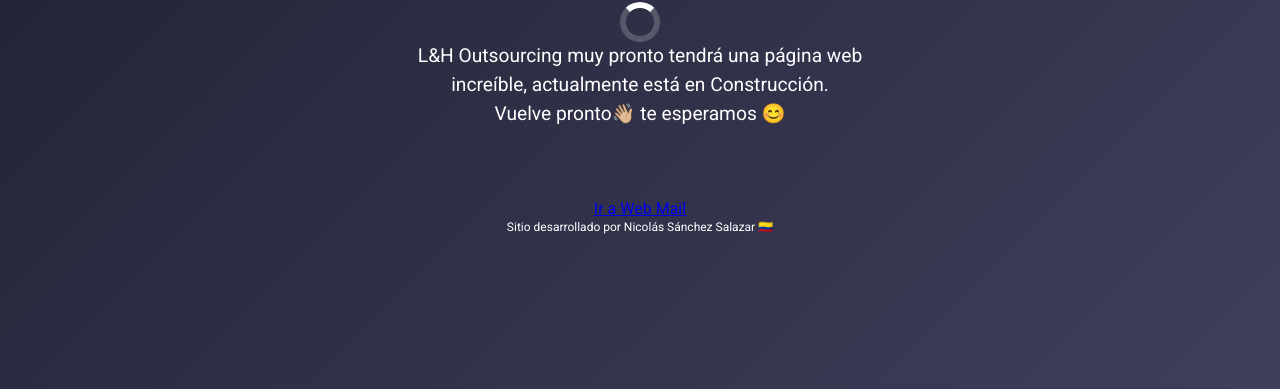
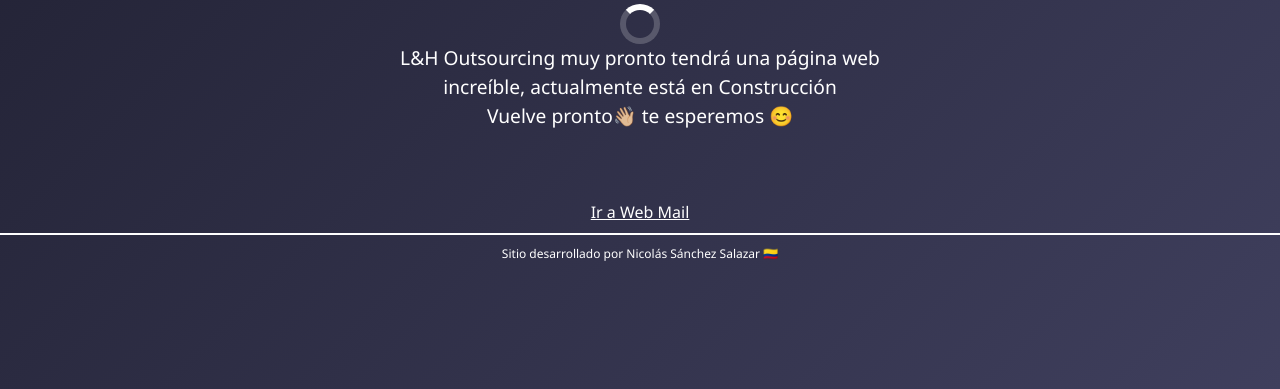
Before and after one commit to LyH-Outsourcing/LyH-Outsourcing.github.io, a plain HTML site: page index.html in a window 1280 px wide. Shown: the part 411-800 px from the top of the page. Drawn offline with Linux system fonts and the light colour scheme.

Commit message:
Update index.html

```diff
--- a/index.html
+++ b/index.html
@@ -4,21 +4,26 @@
   <meta charset="UTF-8" />
   <meta name="viewport" content="width=device-width, initial-scale=1.0" />
   <title>L&H Outsourcing</title>
-  <link href="https://fonts.googleapis.com/css2?family=Montserrat:wght@700&family=Roboto&display=swap" rel="stylesheet">
-    <link rel="icon" href="https://cdn-icons-png.freepik.com/256/5110/5110278.png?semt=ais_hybrid" type="image/x-icon" />
+  <link href="https://fonts.googleapis.com/css2?family=Noto+Sans:ital,wght@0,100..900;1,100..900&display=swap" rel="stylesheet">
+  <link rel="icon" href="https://cdn-icons-png.freepik.com/256/5110/5110278.png?semt=ais_hybrid" type="image/x-icon" />
   <style>
-    *{box-sizing:border-box;margin:0;padding:0;}body{background:linear-gradient(135deg,#1e1e2f,#3f3f5d);color:#fff;font-family:'Roboto',sans-serif;display:flex;flex-direction:column;justify-content:center;align-items:center;height:100vh;overflow:hidden;text-align:center;}
+    *{box-sizing:border-box;margin:0;padding:0;}body{background:linear-gradient(135deg,#1e1e2f,#3f3f5d);color:#fff;  font-family: "Noto Sans", sans-serif;
+    display:flex;flex-direction:column;justify-content:center;align-items:center;height:100vh;overflow:hidden;text-align:center;}
 
     .container{max-width:600px;padding:40px;}.icon{font-size:80px;margin-bottom:20px;animation:bounce 2s infinite;}
 
     @keyframes bounce{0%,100%{transform:translateY(0);}50%{transform:translateY(-15px);}}
 
-    h1{font-family:'Montserrat',sans-serif;font-size:3em;margin-bottom:20px;}p{font-size:1.2em;margin-bottom:30px;line-height:1.5;}
+    h1{font-size:3em;margin-bottom:20px;}p{font-size:1.2em;margin-bottom:30px;line-height:1.5;}
 
     .loader{border:6px solid rgba(255,255,255,0.2);border-top:6px solid #fff;border-radius:50%;width:40px;height:40px;margin:0 auto;animation:spin 1s linear infinite;}
 
+
+    #webMail{color:#fff;transition:transform 0.4s ease-in-out;}
+    #webMail:hover{color:#fff;text-decoration:none;cursor:pointer;transform: scale(1.2);background-color: #1e1e2f;padding:0 10px;}
     @keyframes spin{to{transform:rotate(360deg);}}
     @media (max-width:500px){h1{font-size:2em;}.icon{font-size:60px;}}
+
   </style>
 </head>
 <body>
@@ -26,9 +31,10 @@
     <div class="icon">🚧</div>
     <h1>¡Sitio Web en Construcción!</h1>
     <div class="loader"></div>
-    <p>L&H Outsourcing muy pronto tendrá una página web increíble, actualmente está en Construcción.<br>Vuelve pronto👋🏼 te esperamos 😊</p>
+    <p>L&H Outsourcing muy pronto tendrá una página web increíble, actualmente está en Construcción<br>Vuelve pronto👋🏼 te esperemos 😊</p>
   </div>
-  <a href="https://mail.zoho.com/zm" target="_blank">Ir a Web Mail</a>
+  <a id="webMail" href="https://mail.zoho.com/zm" target="_blank">Ir a Web Mail</a>
+  <hr style="width: 100%; border: 1px solid #fff;margin:10px 0;">
   <p style="font-size: 12px;cursor:none;">Sitio desarrollado por Nicolás Sánchez Salazar 🇨🇴</p>
 </body>
 </html>
```
